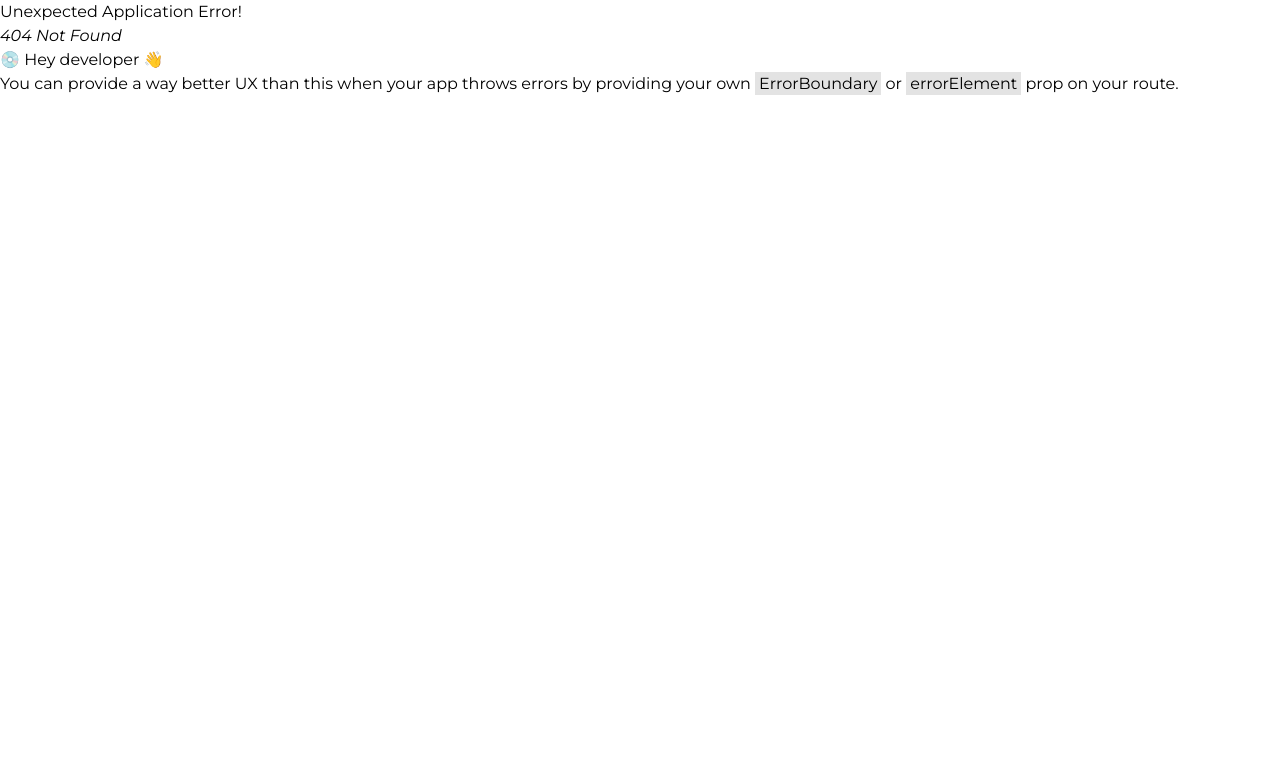
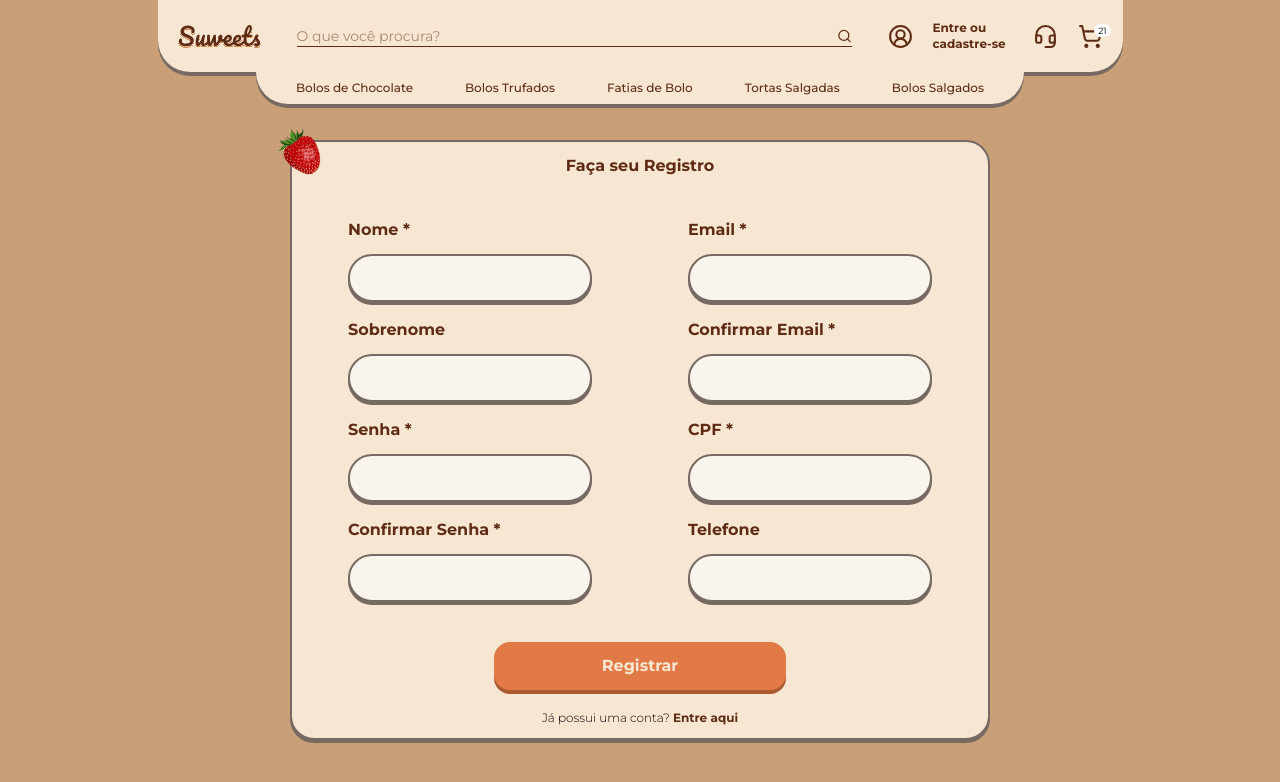
Before and after one commit to Suweets/suweets-front, a React (Vite) app: page /register in a window 1280 px wide. Before the commit this address had no page. Shown: the top 782 px of the page. Built offline with nearby package versions, Linux system fonts and the light colour scheme.

Commit message:
[feat] Criando pagina de registro e login

```diff
--- a/package.json
+++ b/package.json
@@ -11,6 +11,7 @@
   },
   "dependencies": {
     "@tailwindcss/vite": "^4.0.17",
+    "clsx": "^2.1.1",
     "lucide-react": "^0.487.0",
     "react": "^19.0.0",
     "react-dom": "^19.0.0",
--- a/src/components/Button/Button.tsx
+++ b/src/components/Button/Button.tsx
@@ -1,4 +1,5 @@
 import { tv, type VariantProps } from "tailwind-variants";
+import clsx from "clsx";
 
 const button = tv({
   variants: {
@@ -14,12 +15,20 @@ const button = tv({
   },
 });
 
+type NativeButtonProps = React.ButtonHTMLAttributes<HTMLButtonElement>;
+
 type buttonVariants = VariantProps<typeof button>;
 
-interface ButtonProps extends buttonVariants {
+interface ButtonProps extends NativeButtonProps, buttonVariants {
   children: React.ReactNode;
+  className?: string;
 }
 
 export default function Button(props: ButtonProps) {
-  return <button className={button(props)}>{props.children}</button>;
+  const { className, children, ...variantProps } = props;
+  return (
+    <button className={clsx(button(variantProps), className)}>
+      {children}
+    </button>
+  );
 }
--- /dev/null
+++ b/src/components/FormInput/FormInput.tsx
@@ -0,0 +1,17 @@
+type InputProps = React.InputHTMLAttributes<HTMLInputElement>;
+
+interface FormInputProps extends InputProps {
+  label?: string;
+}
+
+export default function FormInput({ label, ...props }: FormInputProps) {
+  return (
+    <div className="flex flex-col gap-3">
+      <label className="text-chocolate-brown font-bold">{label}</label>
+      <input
+        className="bg-light-cream border-base-gray shadow-grayShadow text-chocolate-brown w-full rounded-3xl border-2 p-3 text-sm outline-none"
+        {...props}
+      />
+    </div>
+  );
+}
--- a/src/components/Header/Header.tsx
+++ b/src/components/Header/Header.tsx
@@ -1,5 +1,5 @@
 import { Headset, Search, ShoppingCart, UserCircle2 } from "lucide-react";
-import { Outlet } from "react-router";
+import { Link, Outlet } from "react-router";
 import suweets from "../../assets/SuweetsMini.svg";
 
 export default function Header() {
@@ -22,9 +22,12 @@ export default function Header() {
           <div className="flex items-center justify-between">
             <div className="flex cursor-pointer items-center gap-5">
               <UserCircle2 className="text-chocolate-brown" size={25} />
-              <span className="text-chocolate-brown w-25 text-xs font-bold">
+              <Link
+                to={"register"}
+                className="text-chocolate-brown w-25 text-xs font-bold"
+              >
                 Entre ou cadastre-se
-              </span>
+              </Link>
             </div>
             <div className="flex items-center gap-5">
               <Headset
--- a/src/index.css
+++ b/src/index.css
@@ -25,7 +25,7 @@ img{
 
   /* FONTES */
   --font-pacifico: "Pacifico", cursive;
-  --font-poppins: "Poppins", sans-serif;
+  --font-poppins: "Poppins",   sans-serif;
   --font-quicksand: "Quicksand", sans-serif;
   --font-montserrat: "Montserrat", sans-serif;
 
@@ -62,6 +62,7 @@ img{
   --background-heroGradient: linear-gradient(180deg, rgba(216, 138, 82, 0.47) 0%, rgba(195, 93, 46, 0.00) 97.6%);
   --shadow-buttonSecondary: 0px 4px 0px 0px #5E2C15;
   --shadow-cakeShadow: 0px 7px 0px 0px #FFC194;
+  --shadow-grayShadow: 0px 3px 0px 0px var(--color-base-gray, #766A63);
 
 
 
--- /dev/null
+++ b/src/pages/Login.tsx
@@ -0,0 +1,40 @@
+import { Link } from "react-router";
+import Button from "../components/Button/Button";
+import FormInput from "../components/FormInput/FormInput";
+import strawberry from "../assets/strawberry.svg";
+
+export default function Login() {
+  return (
+    <div className="bg-light-brown flex flex-col">
+      <section className="flex h-screen w-full items-center justify-center p-[70px]">
+        <div className="flex h-full w-full items-center justify-center">
+          <form className="bg-cream shadow-grayShadow border-base-gray relative mt-20 flex h-fit w-fit flex-col items-center rounded-3xl border-2 px-16 py-3">
+            <p className="text-chocolate-brown font-bold">Faça seu Login</p>
+            <div className="mt-10 mb-10 flex h-full w-fit items-center justify-center gap-24">
+              <div className="flex h-full w-full flex-col gap-4">
+                <FormInput label="Email *" required />
+                <FormInput label="Senha *" required />
+              </div>
+            </div>
+            <div className="flex w-full flex-col items-center justify-center gap-5">
+              <Button variant="primary" type="submit">
+                Fazer Login
+              </Button>
+              <p className="text-xs font-light">
+                Ainda não possui uma conta?{" "}
+                <Link to={"/register"} className="text-chocolate-brown font-bold">
+                  Crie uma
+                </Link>
+              </p>
+            </div>
+            <img
+              src={strawberry}
+              alt=""
+              className="absolute top-0 left-0 w-14 -translate-x-5 -translate-y-5"
+            />
+          </form>
+        </div>
+      </section>
+    </div>
+  );
+}
--- /dev/null
+++ b/src/pages/Register.tsx
@@ -0,0 +1,48 @@
+import { Link } from "react-router";
+import Button from "../components/Button/Button";
+import FormInput from "../components/FormInput/FormInput";
+import strawberry from "../assets/strawberry.svg";
+
+export default function Register() {
+  return (
+    <div className="bg-light-brown flex flex-col">
+      <section className="flex h-screen w-full items-center justify-center p-[70px]">
+        <div className="flex h-full w-full items-center justify-center">
+          <form className="bg-cream shadow-grayShadow border-base-gray relative mt-20 flex h-fit w-[700px] flex-col items-center rounded-3xl border-2 px-14 py-3">
+            <p className="text-chocolate-brown font-bold">Faça seu Registro</p>
+            <div className="mt-10 mb-10 flex h-full w-full items-start justify-between gap-24">
+              <div className="flex h-full w-1/2 flex-col gap-4">
+                <FormInput label="Nome *" required />
+                <FormInput label="Sobrenome" />
+                <FormInput label="Senha *" type="password" required />
+                <FormInput label="Confirmar Senha *" type="password" required />
+              </div>
+              <div className="flex h-full w-1/2 flex-col gap-4">
+                <FormInput label="Email *" type="email" required />
+                <FormInput label="Confirmar Email *" type="email" required />
+                <FormInput label="CPF *" required />
+                <FormInput label="Telefone" type="tel" />
+              </div>
+            </div>
+            <div className="flex w-1/2 flex-col items-center justify-center gap-5">
+              <Button className="w-full" variant="primary" type="submit">
+                Registrar
+              </Button>
+              <p className="text-xs font-light">
+                Já possui uma conta?{" "}
+                <Link to={"/login"} className="text-chocolate-brown font-bold">
+                  Entre aqui
+                </Link>
+              </p>
+            </div>
+            <img
+              src={strawberry}
+              alt=""
+              className="absolute top-0 left-0 w-14 -translate-x-5 -translate-y-5"
+            />
+          </form>
+        </div>
+      </section>
+    </div>
+  );
+}
```
Also changed, not shown: src/router/router.ts (+7 -1 lines), src/assets/strawberry.svg (added), 1 other file (tests, documents, lock files or other folders).
